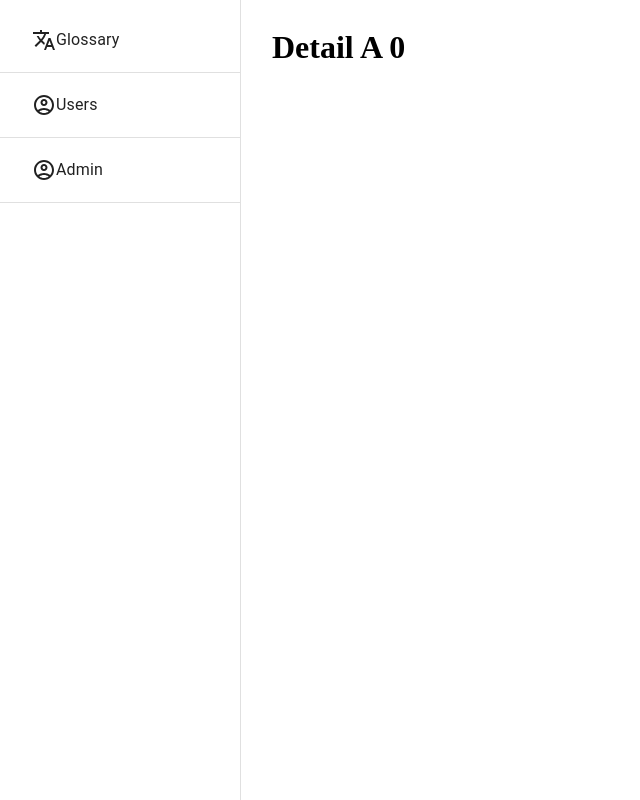
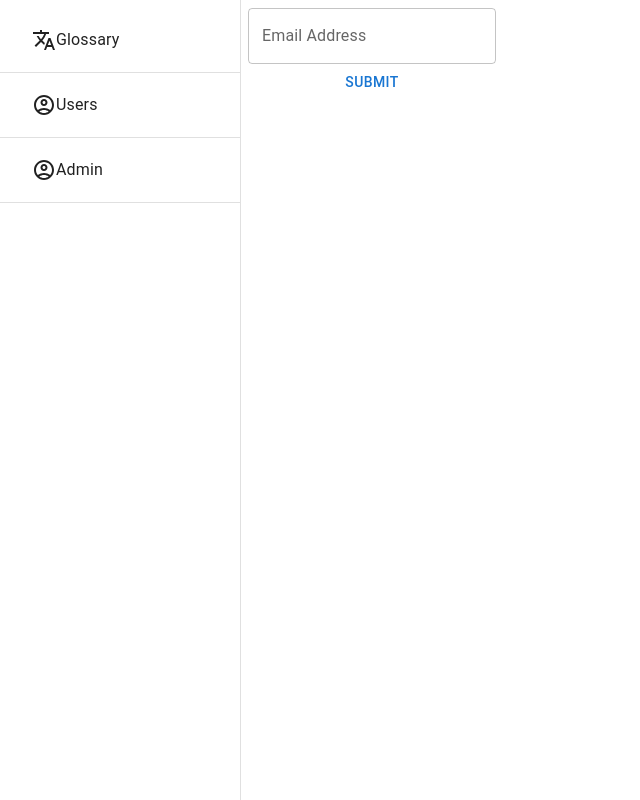
Before and after one commit to pmt22/ledict, a React (Create React App) app: page /trans/create in a window 1280 px wide. Shown: the whole page, without its empty margins (0-640 px from the left). Built offline with nearby package versions, Linux system fonts and the light colour scheme.

Commit message:
add formik for form manipulation, introduce translation model

```diff
--- a/package.json
+++ b/package.json
@@ -16,11 +16,13 @@
     "@types/react": "^18.2.77",
     "@types/react-dom": "^18.2.25",
     "firebase": "^10.11.0",
+    "formik": "^2.4.6",
     "react": "^18.2.0",
     "react-dom": "^18.2.0",
     "react-router-dom": "^6.22.3",
     "react-scripts": "5.0.1",
-    "web-vitals": "^2.1.4"
+    "web-vitals": "^2.1.4",
+    "yup": "^1.4.0"
   },
   "scripts": {
     "start": "react-scripts start",
--- a/src/components/glossary/detail/TranslationDetailMain.tsx
+++ b/src/components/glossary/detail/TranslationDetailMain.tsx
@@ -1,16 +1,32 @@
-import {Container} from "@mui/material";
+import {Button, TextField} from "@mui/material";
 import React from "react";
 import {Mode} from "../../../constants/Enums";
+import {useFormik} from "formik";
+import {HorizontalBox} from "../../../App.style";
 
 interface TranslationDetailProps {
     mode: Mode,
 }
 
 export const TranslationDetailMain: React.FC<TranslationDetailProps> = ({mode}) => {
+
+    const formik = useFormik({
+        initialValues: {
+            email: '',
+        },
+        onSubmit: values => {
+            alert(JSON.stringify(values, null, 2));
+        },
+    });
     return (
-        <Container>
-            <h1>Detail A {mode}</h1>
-        </Container>
+        <form onSubmit={formik.handleSubmit}>
+            <HorizontalBox>
+                <TextField id="email" label="Email Address" variant="outlined" onChange={formik.handleChange}
+                           value={formik.values.email}/>
+                <Button type="submit">Submit</Button>
+            </HorizontalBox>
+        </form>
+
     );
 };
 
```
Also changed, not shown: src/models/TranslationDetails.tsx (added, +12 -0 lines), 1 other file (tests, documents, lock files or other folders).
